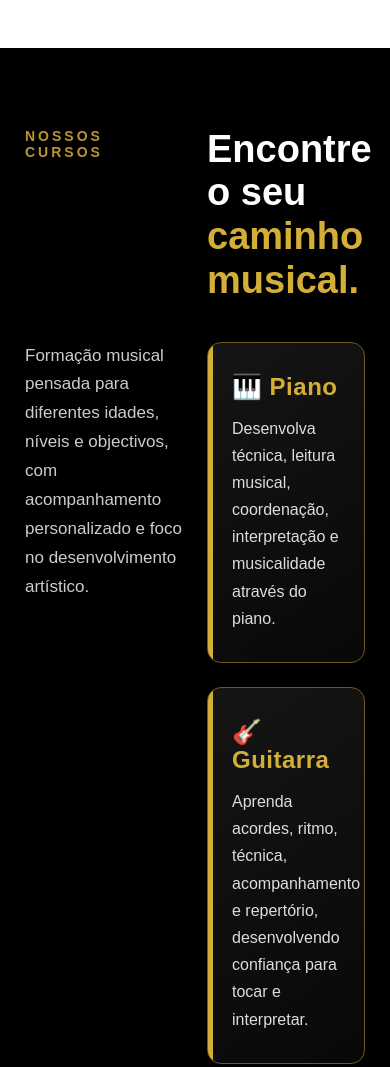
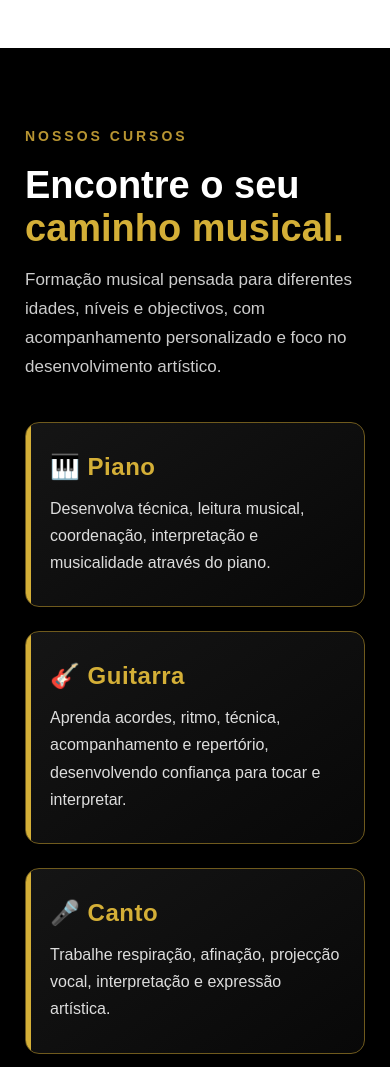
Before and after one commit to guicervice777-ops/NGUNZA-EXECUTIVE-MUSIC-SCHOOL, a plain HTML site: page index.html in a window 390 px wide. Shown: the part 1980-3047 px from the top of the page. Drawn offline with Linux system fonts and the light colour scheme.

Commit message:
Change courses content display to block
Refactor courses content layout and remove grid styles.

```diff
--- a/index.html
+++ b/index.html
@@ -250,12 +250,10 @@
   padding: 80px 25px;
 }
 
-.courses-content {
+    .courses-content {
   max-width: 1100px;
   margin: 0 auto;
-  display: grid;
-  grid-template-columns: repeat(2, minmax(0, 1fr));
-  gap: 24px;
+  display: block;
 }
 
 .courses h2 {
@@ -829,6 +827,7 @@ header {
     .hero h1 {
         font-size: 36px;
     }
+  }
 
 /* =====================================
    NGUNZA — CARTÕES DOS CURSOS
@@ -867,17 +866,6 @@ header {
   .courses-grid .course-card {
     min-height: auto;
   }
-}
-
-.courses-grid .course-card {
-    margin-bottom: 0;
-    min-height: 180px;
-}
-
-@media (max-width: 650px) {
-    .courses-grid {
-        grid-template-columns: 1fr;
-    }
 }
 
   </style>
```
